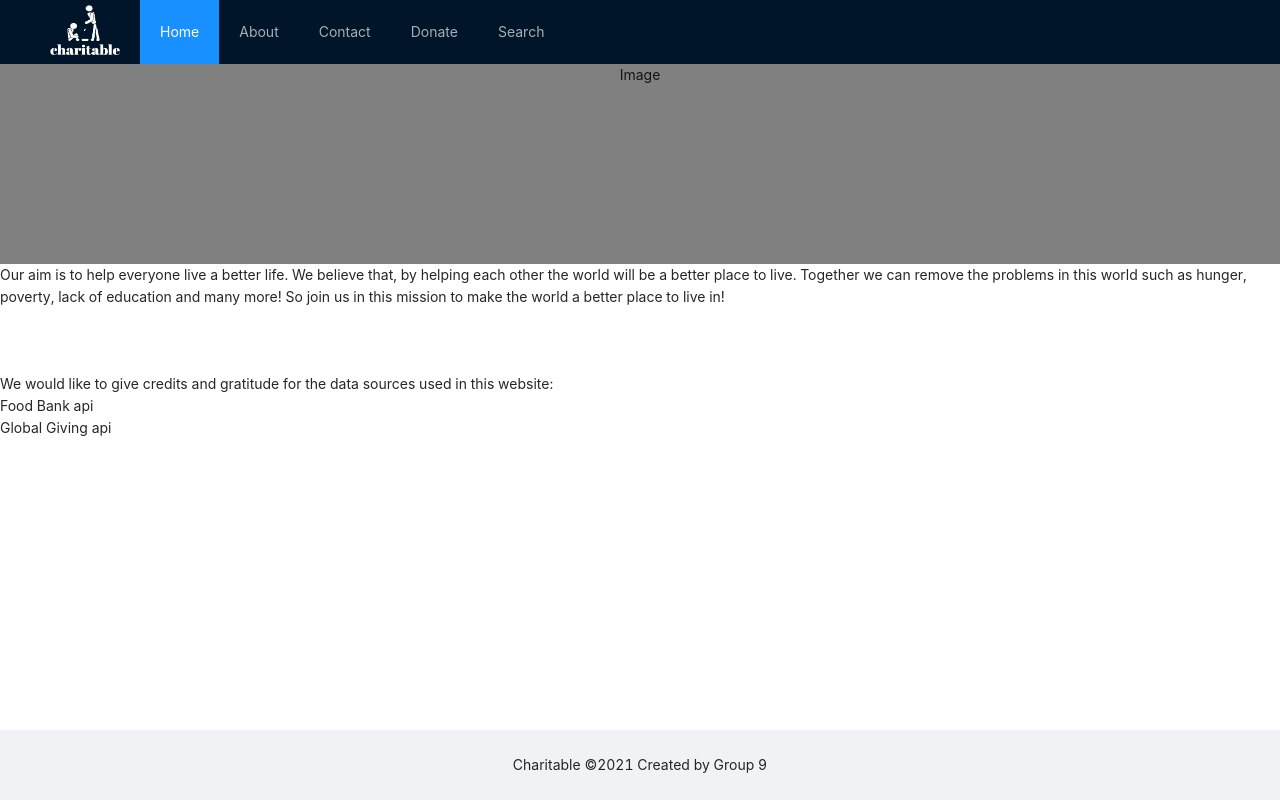
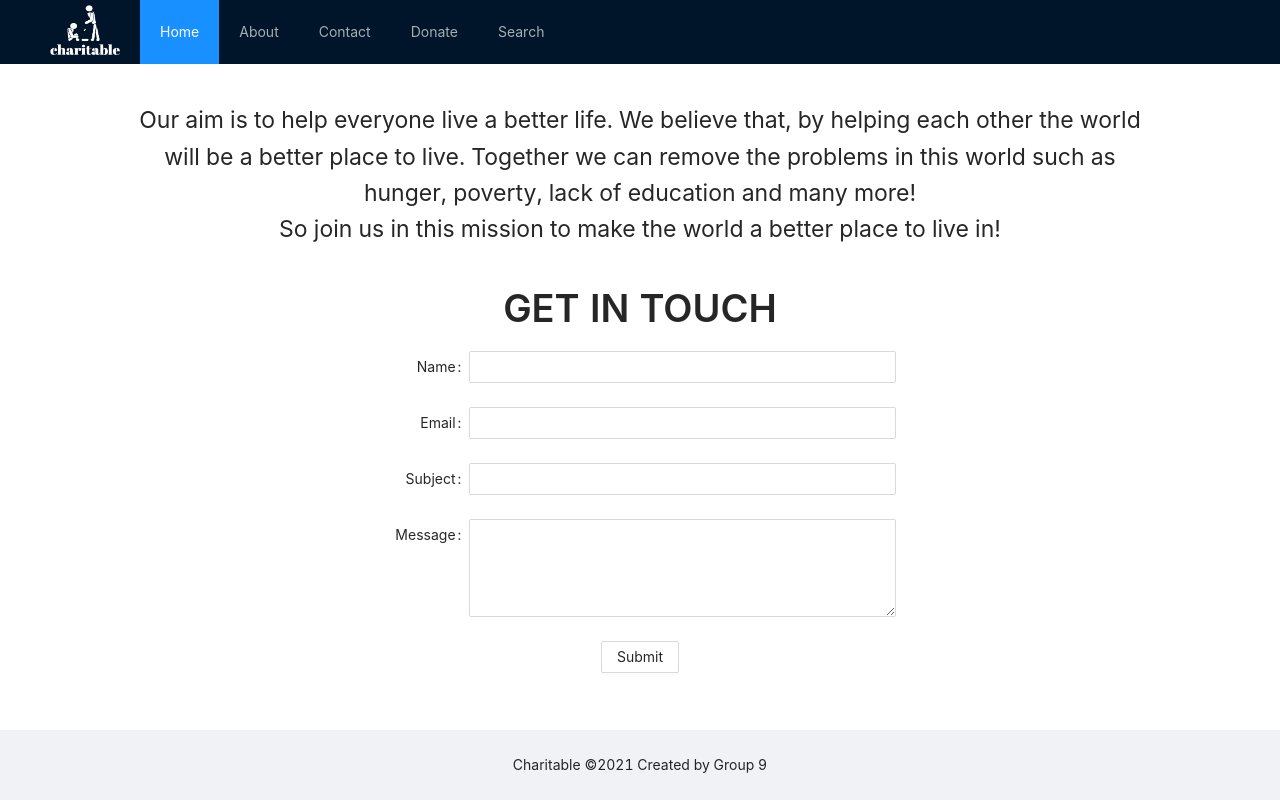
Before and after one commit to zehaowork/Open-data-cw2, a React (Create React App) app: page /Open-data-cw2/contact in a window 1280 px wide. Built offline with nearby package versions, Linux system fonts and the light colour scheme; the HTML template or start-up script is replaced by a standard one.

Commit message:
Contact page

```diff
--- a/src/pages/Contact/Contact.css
+++ b/src/pages/Contact/Contact.css
@@ -0,0 +1,28 @@
+.contact_text {
+  padding: 3% 10%;
+  font-size: 23px;
+  text-align: center;
+}
+
+.contact-content {
+  display: flex;
+  flex-direction: column;
+  overflow-y: scroll;
+}
+
+.side_c {
+  /* display: flex; */
+  /* flex-direction: column; */
+  align-items: center;
+  /* padding: 10px; */
+  padding: 0 10%;
+  /* width: 80%; */
+}
+
+.centering {
+  text-align: center;
+}
+
+.form_padding {
+  padding: 0 25%;
+}
--- a/src/pages/Contact/Contact.jsx
+++ b/src/pages/Contact/Contact.jsx
@@ -1,17 +1,59 @@
-import React from 'react';
+import React, { useState } from "react";
+import "./Contact.css";
+import { Typography } from "antd";
 
-export default function Contact(){
-    return (<div>
-    <div className="image-placeholder"> Image</div>
-    <p>Our aim is to help everyone live a better life. We believe that,
-    by helping each other the world will be a better place to live.
-    Together we can remove the problems in this world such as hunger,
-    poverty, lack of education and many more! So join us in this mission
-    to make the world a better place to live in!</p>
-    <div style={{padding:'2%'}}></div>
-    <p>We would like to give credits and gratitude for the data sources used in this website: <br />
-    Food Bank api <br />
-    Global Giving api</p>
+import { Form, Input, Button } from "antd";
+const { Title } = Typography;
+const { TextArea } = Input;
+// const FormSizeDemo = () => {
+//   const [componentSize, setComponentSize] = useState("default");
+// };
 
-    </div>)
+export default function Contact() {
+  return (
+    <div className="contact_content">
+      <div className="contact_text">
+        Our aim is to help everyone live a better life. We believe that, by
+        helping each other the world will be a better place to live. Together we
+        can remove the problems in this world such as hunger, poverty, lack of
+        education and many more! <br /> So join us in this mission to make the
+        world a better place to live in!{" "}
+      </div>
+      <div className="side_c">
+        <Title level={1} className="centering">
+          GET IN TOUCH
+        </Title>
+
+        {/* <div className="form_padding"> */}
+        <Form
+          labelCol={{
+            span: 4,
+          }}
+          // wrapperCol={{
+          //   span: 16,
+          // }}
+          layout="horizontal"
+          className="form_padding centering"
+        >
+          <Form.Item label="Name">
+            <Input />
+          </Form.Item>
+          <Form.Item label="Email">
+            <Input />
+          </Form.Item>
+          <Form.Item label="Subject">
+            <Input />
+          </Form.Item>
+          <Form.Item label="Message">
+            <TextArea rows={4} />
+          </Form.Item>
+
+          <Form.Item className="centering">
+            <Button>Submit</Button>
+          </Form.Item>
+        </Form>
+        {/* </div> */}
+      </div>
+    </div>
+  );
 }
```
